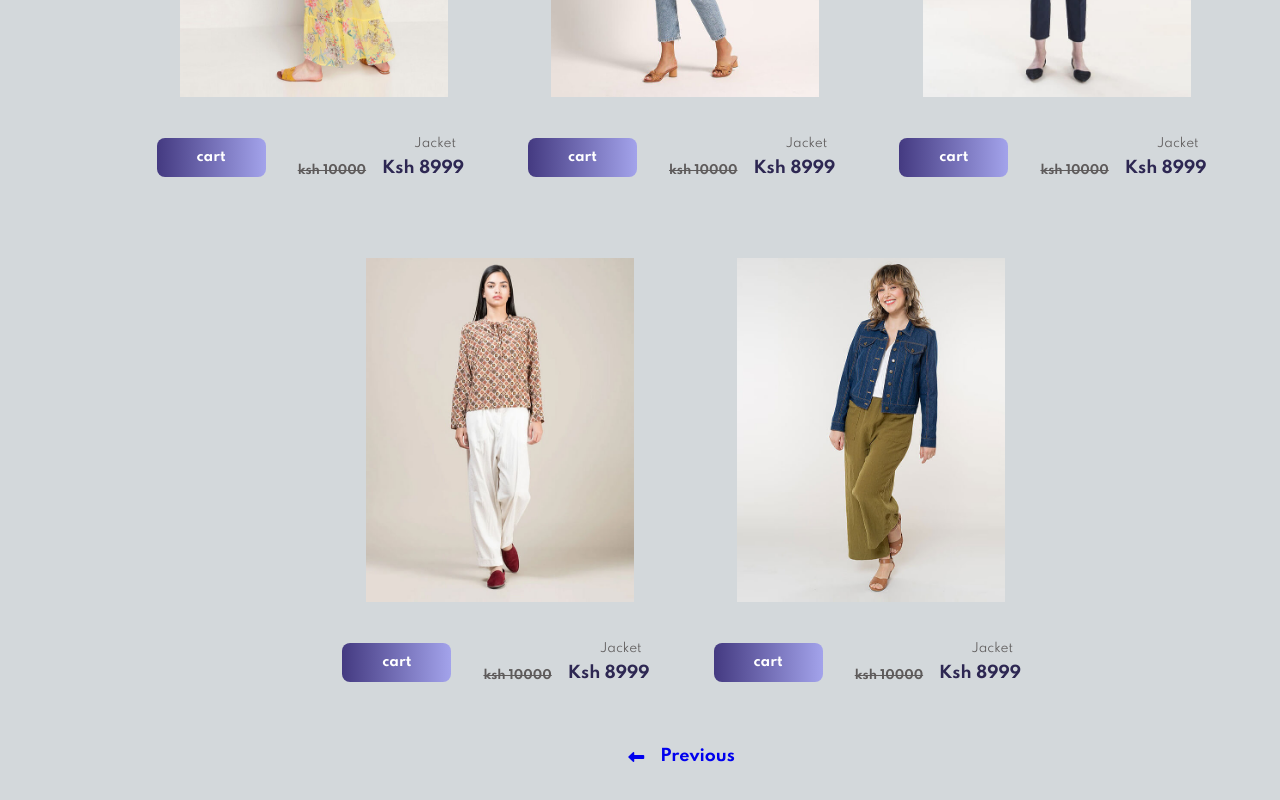
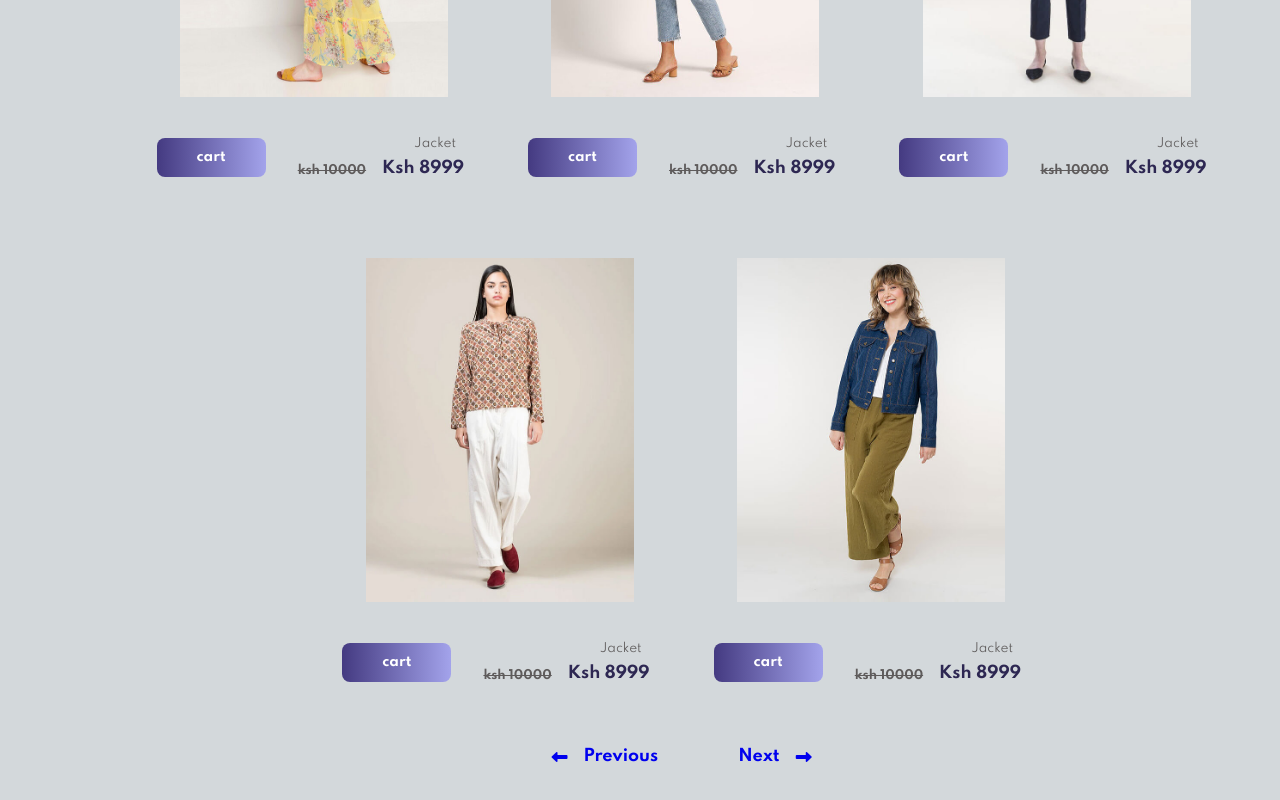
Before and after one commit to cobrianz/ecommerce_wesite, a plain HTML site: page women.html in a window 1280 px wide. Shown: the part 1643-2443 px from the top of the page. Drawn offline with Linux system fonts and the light colour scheme.

Commit message:
first commit

```diff
--- a/women.html
+++ b/women.html
@@ -177,5 +177,10 @@
             </div>
             <div class="page__btns">
                 <a href="#"><i class="fa fa-long-arrow-left" aria-hidden="true"></i>Previous</a>
+                <a href="#">Next<i class="fa fa-long-arrow-right" aria-hidden="true"></i></a>
+            </div>
+        </section>
+    </div>
+</body>
 
 </html>
```
